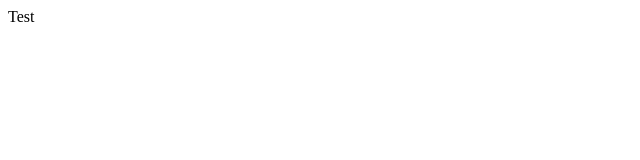
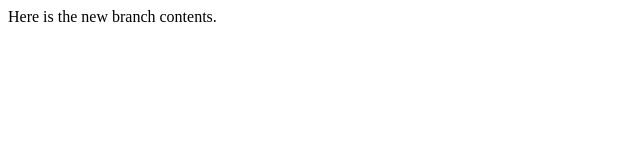
Before and after one commit to jessedawih/lecture1, a plain HTML site: page index.html in a window 1280 px wide. Shown: the whole page, without its empty margins (0-640 px from the left). Drawn offline with Linux system fonts and the light colour scheme.

Commit message:
New branch contents

```diff
--- a/index.html
+++ b/index.html
@@ -4,8 +4,8 @@
         <title>Test</title>
 
     </head>
-    <body>  Test
-
+    <body>
+        Here is the new branch contents.
     </body>
 
 
```
